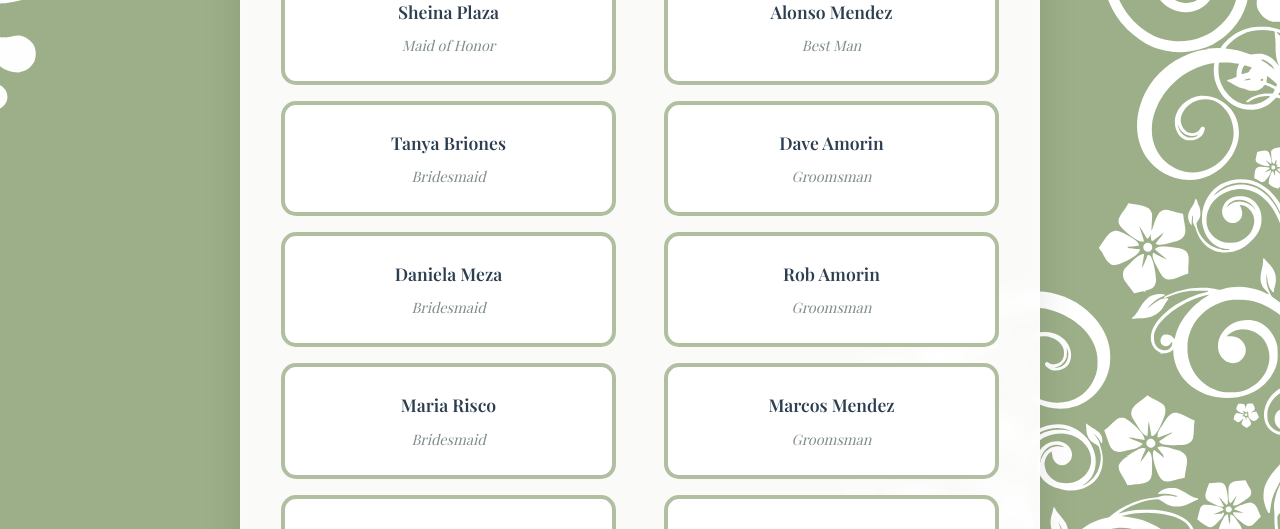
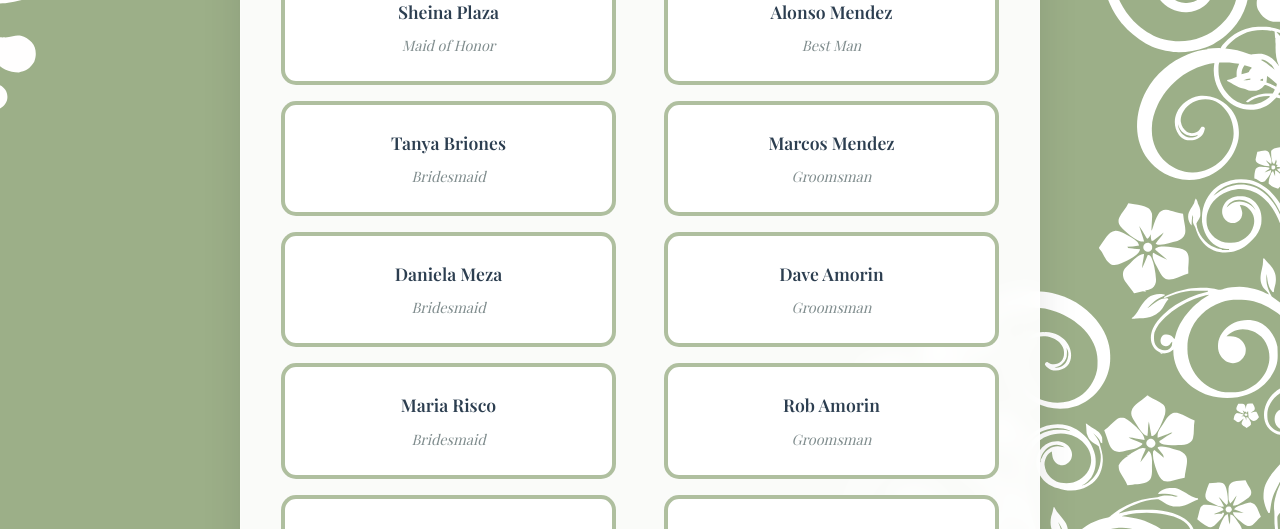
Before and after one commit to henrymendez/wedding, a Vue app: page /rehearsal-dinner in a window 1280 px wide. Shown: the part 800-1329 px from the top of the page. Built offline with nearby package versions, Linux system fonts and the light colour scheme; no server answers; a web font is replaced by a local one; what aws-amplify would draw is missing.

Commit message:
Changed order of groomsmen.

```diff
--- a/src/components/RehearsalDinner.vue
+++ b/src/components/RehearsalDinner.vue
@@ -21,9 +21,9 @@ const bridesmaids = ref([
 
 const groomsmen = ref([
   { name: 'Alonso Mendez', role: 'Best Man' },
+  { name: 'Marcos Mendez', role: 'Groomsman' },
   { name: 'Dave Amorin', role: 'Groomsman' },
   { name: 'Rob Amorin', role: 'Groomsman' },
-  { name: 'Marcos Mendez', role: 'Groomsman' },
   { name: 'Steven Lake', role: 'Groomsman' },
   { name: 'Kai Conforme', role: 'Ring Bearer' }
 ])
```
